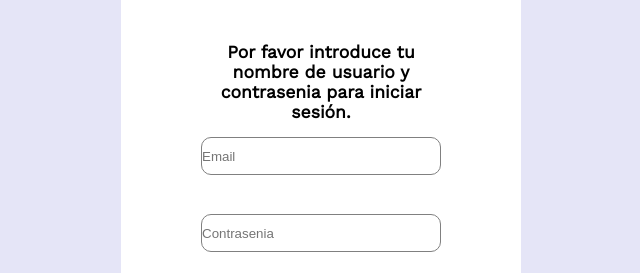
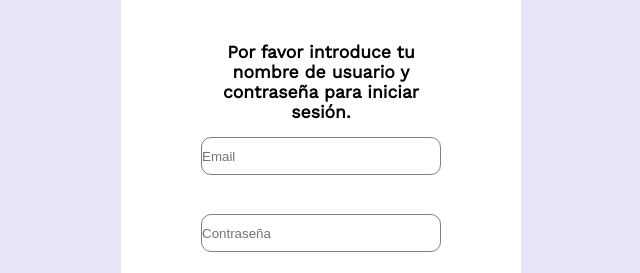
Before and after one commit to NahueJRR/Practica, a plain HTML site: page index.html in a window 1280 px wide. Shown: the part 302-575 px from the top of the page, 319-959 px from the left. Drawn offline with nearby package versions, Linux system fonts and the light colour scheme.

Commit message:
Modificaciones

```diff
--- a/index.html
+++ b/index.html
@@ -17,12 +17,12 @@
             <img src="./img/Twitter-logo 1.png" alt="">
         </div>
         <div class="form__paragraph">
-            <h3>Por favor introduce tu nombre de usuario y contrasenia para iniciar sesión.</h3>
+            <h3>Por favor introduce tu nombre de usuario y contraseña para iniciar sesión.</h3>
         </div>
         <div class="form__input">
             <input class="form__casilla" type="text" placeholder="Email">
-            <input class="form__casilla" type="password" placeholder="Contrasenia">
-            <button class="form__button" type="button">  Iniciar sesion</button>
+            <input class="form__casilla" type="password" placeholder="Contraseña">
+            <button class="form__button" type="button">  Iniciar sesión</button>
         </div>
     </form>
 
```
